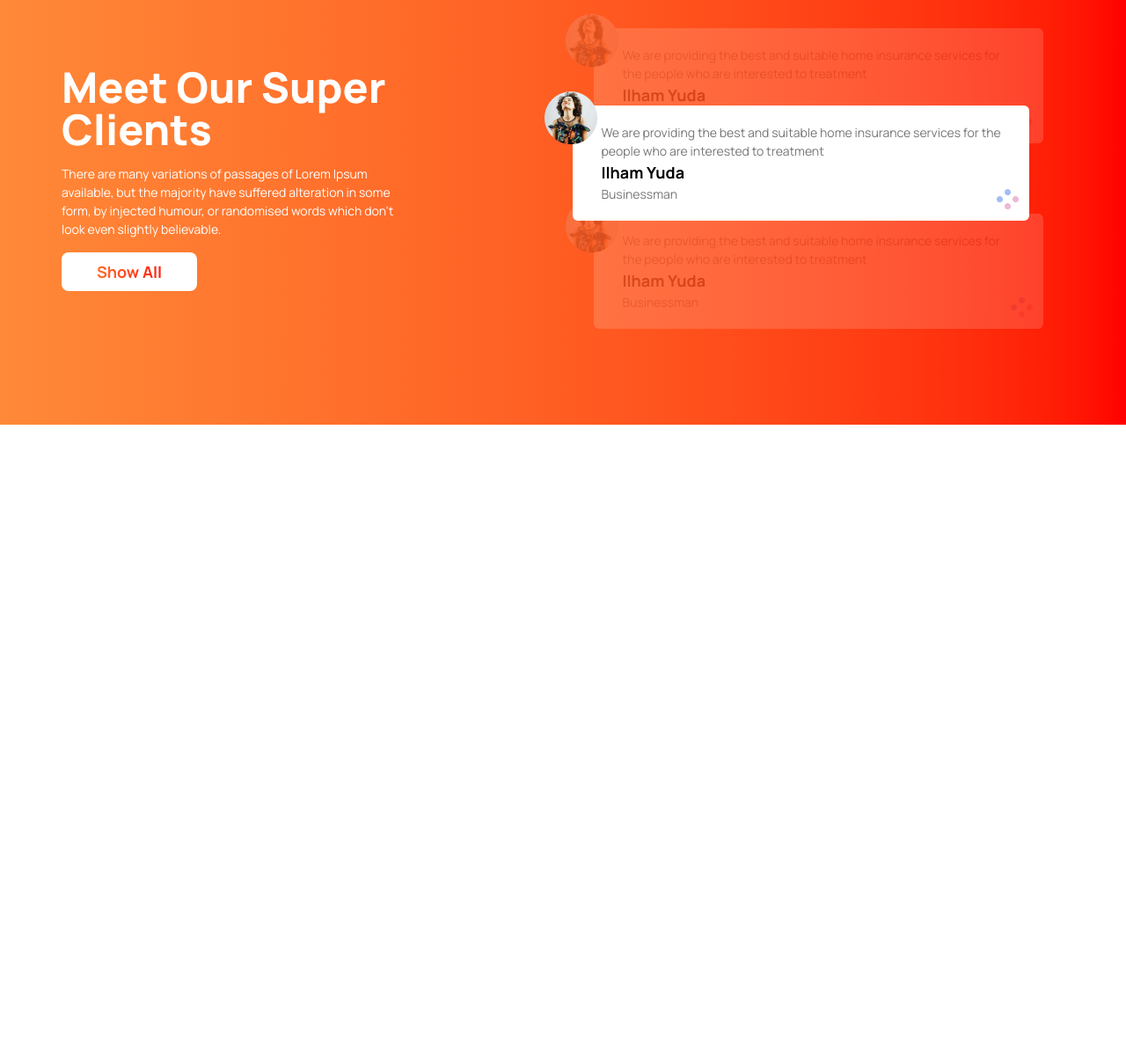
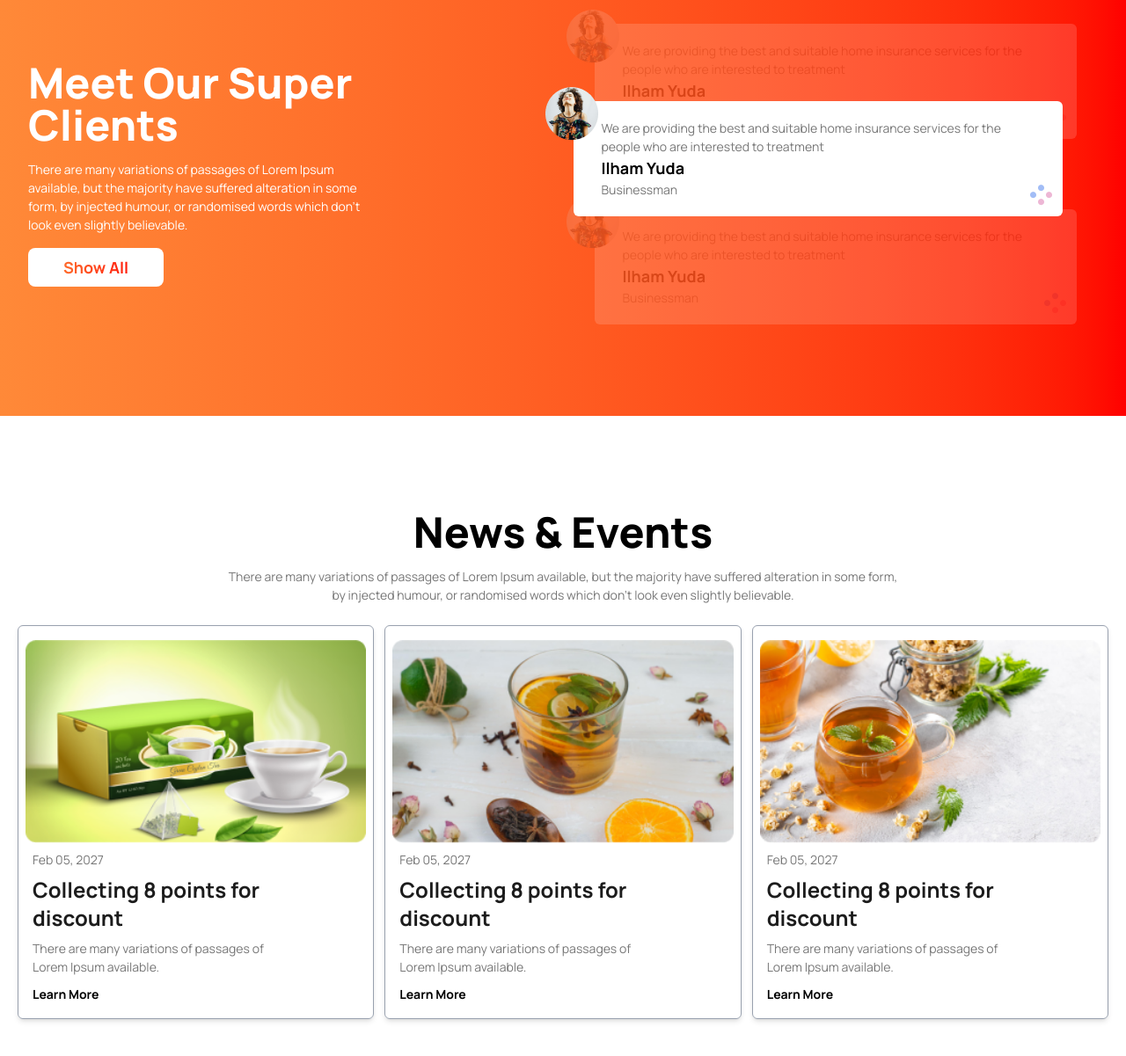
Before and after one commit to nillworks/House-Website, a website: page index.html in a window 1280 px wide. Shown: the part 1657-2858 px from the top of the page at 88% size. Before the commit the page ends 2172 px from the top, so only its background shows below. Drawn offline with Linux system fonts and the light colour scheme.

Commit message:
Completes: News Event Layout ui

```diff
--- a/index.html
+++ b/index.html
@@ -295,9 +295,71 @@
 
 
 
-    <!--  -->
-    <Section>
-      <div class="containers"></div>
+    <!-- News & Events Section -->
+    <Section class="paddingXls">
+      <div class="containers space-y-6">
+
+        <!-- Title And Subtitle -->
+        <div class="space-y-4">
+          <h1 class="text-center font-extrabold text-2xl lg:text-5xl">News & Events</h1>
+          <p class="text-center text-paragraphColor">There are many variations of passages of Lorem Ipsum available, but
+            the majority have
+            suffered alteration
+            in some form, <br class="hidden lg:block">
+            by injected humour, or randomised words which don't look even slightly believable.</p>
+        </div>
+
+
+        <!-- News Cards -->
+
+        <div class="gap-3 px-4 grid grid-cols-1 sm:grid-cols-2 md:grid-cols-3">
+
+          <!-- items 1 -->
+          <div
+            class="space-y-2 border border-gray-400 py-4 px-2 shadow-md rounded-md transition duration-300 hover:-translate-y-1.5 cursor-pointer">
+            <img src="images/news-1.png" alt="img" class="mx-auto w-full object-cover">
+
+            <!-- news Details -->
+            <div class="space-y-2 pl-2">
+              <p>Feb 05, 2027</p>
+              <h2 class="text-headingColor font-bold text-2xl">Collecting 8 points for <br> discount</h2>
+              <p>There are many variations of passages of <br> Lorem Ipsum available.</p>
+              <a href="#" class="text-sm font-bold">Learn More</a>
+            </div>
+
+          </div>
+          <!-- items 2 -->
+          <div
+            class="space-y-2 border border-gray-400 py-4 px-2 shadow-md rounded-md transition duration-300 hover:-translate-y-1.5 cursor-pointer">
+            <img src="images/news-2.png" alt="img" class="mx-auto w-full object-cover">
+
+            <!-- news Details -->
+            <div class="space-y-2 pl-2">
+              <p>Feb 05, 2027</p>
+              <h2 class="text-headingColor font-bold text-2xl">Collecting 8 points for <br> discount</h2>
+              <p>There are many variations of passages of <br> Lorem Ipsum available.</p>
+              <a href="#" class="text-sm font-bold">Learn More</a>
+            </div>
+
+          </div>
+          <!-- items 3 -->
+          <div
+            class="space-y-2 border border-gray-400 py-4 px-2 shadow-md rounded-md transition duration-300 hover:-translate-y-1.5 cursor-pointer">
+            <img src="images/news-3.png" alt="img" class="mx-auto w-full object-cover">
+
+            <!-- news Details -->
+            <div class="space-y-2 pl-2">
+              <p>Feb 05, 2027</p>
+              <h2 class="text-headingColor font-bold text-2xl">Collecting 8 points for <br> discount</h2>
+              <p>There are many variations of passages of <br> Lorem Ipsum available.</p>
+              <a href="#" class="text-sm font-bold">Learn More</a>
+            </div>
+
+          </div>
+
+        </div>
+
+      </div>
     </Section>
 
   </main>
--- a/src/input.css
+++ b/src/input.css
@@ -50,6 +50,9 @@
     padding: 15px 28px;
   }
   .paddingXl {
-    padding: 85px 70px;
+    @apply py-20 px-8;
+  }
+  .paddingXls {
+    padding: 100px 0;
   }
 }
```
Also changed, not shown: src/output.css.
